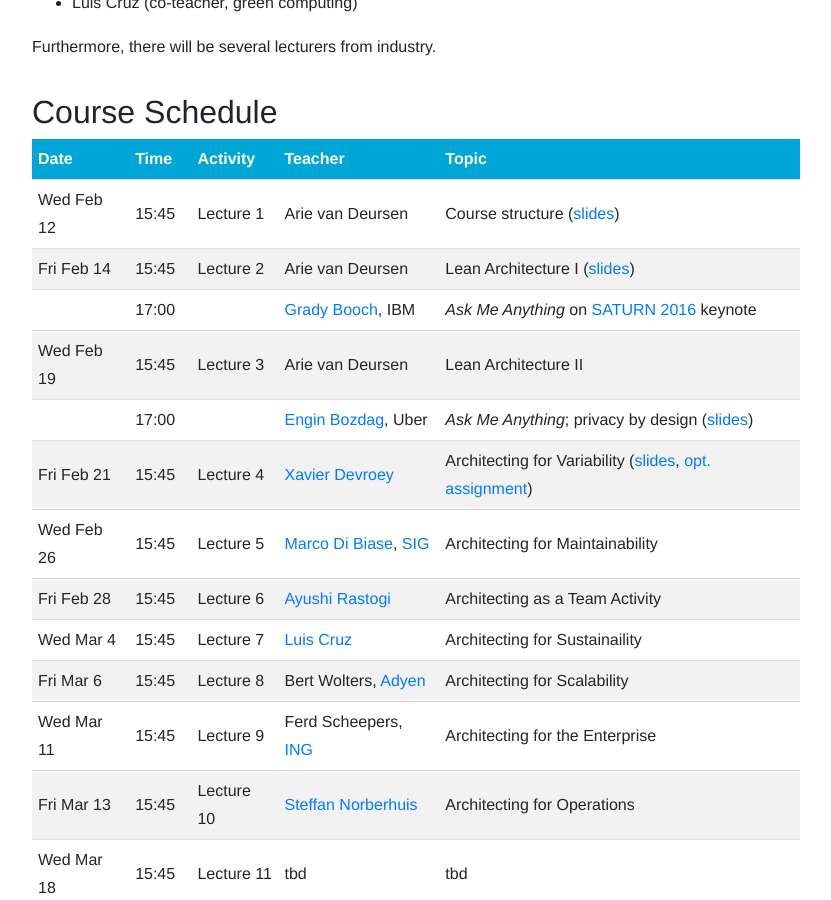
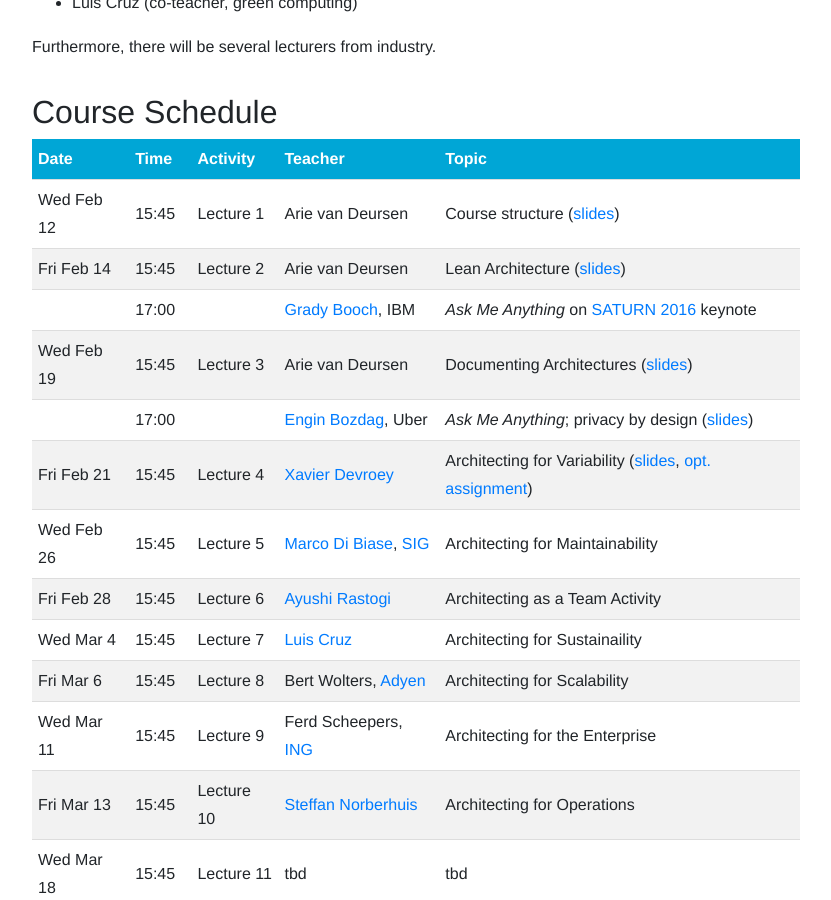
Before and after one commit to SERG-Delft/delftswa, a Jekyll site: the page built from 2020/index.md, in a window 1280 px wide and 900 px high, scrolled down 757 px. Shown: the whole window, without its empty margins (224-1055 px from the left). Built offline with Jekyll 4.4.1, drawn with Linux system fonts in a browser that asks for light colours.

Commit message:
Add slides for doc architecting lecture

```diff
--- a/2020/index.md
+++ b/2020/index.md
@@ -25,9 +25,9 @@ Furthermore, there will be several lecturers from industry.
 Date | Time | Activity | Teacher | Topic
 |---|---|---|---|
 Wed Feb 12 | 15:45 | Lecture 1 | Arie van Deursen         | Course structure ([slides](slides/in4315-intro.pdf))
-Fri Feb 14 | 15:45 | Lecture 2 | Arie van Deursen         | Lean Architecture I ([slides](slides/lean-architecture-part-1.pdf))
+Fri Feb 14 | 15:45 | Lecture 2 | Arie van Deursen         | Lean Architecture ([slides](slides/lean-architecture-part-1.pdf))
            | 17:00 |           | [Grady Booch], IBM       | _Ask Me Anything_ on [SATURN 2016](https://www.youtube.com/watch?v=RJ3v5cSNcB8) keynote
-Wed Feb 19 | 15:45 | Lecture 3 | Arie van Deursen         | Lean Architecture II
+Wed Feb 19 | 15:45 | Lecture 3 | Arie van Deursen         | Documenting Architectures ([slides](slides/documenting-architectures.pdf))
            | 17:00 |            | [Engin Bozdag], Uber    | _Ask Me Anything_; privacy by design ([slides](https://www.usenix.org/sites/default/files/conference/protected-files/enigma2020_slides_bozdag.pdf))
 Fri Feb 21 | 15:45 | Lecture 4 | [Xavier Devroey]         | Architecting for Variability ([slides](slides/tudelft-architecture-spl2020.pdf), [opt. assignment](assignment-variability.html))
 Wed Feb 26 | 15:45 | Lecture 5 | [Marco Di Biase], [SIG]  | Architecting for Maintainability
```
Also changed, not shown: 1 other file.
